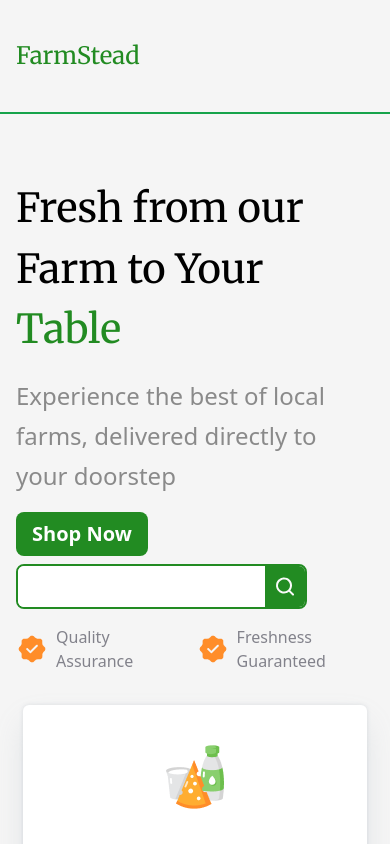
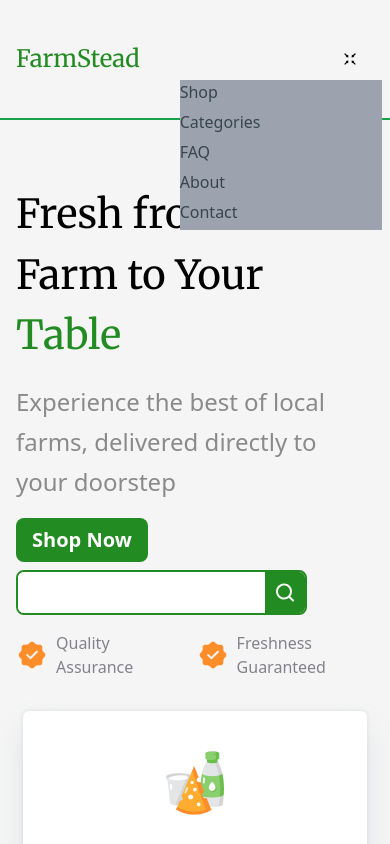
Before and after one commit to kelzzzcodes/FarmSteadvite, a React (Vite) app: page / in a window 390 px wide. Shown: the top 844 px of the page. Built offline with nearby package versions, Linux system fonts and the light colour scheme.

Commit message:
My first commit for this branch

```diff
--- a/src/components/Navbar.tsx
+++ b/src/components/Navbar.tsx
@@ -1,9 +1,41 @@
 import { navbarLinks } from '../constants'
 import { Link, useLocation } from 'react-router-dom'
 import vector from '../assets/Vector.png'
+import { CiMenuFries } from 'react-icons/ci'
+import { AiOutlineFullscreenExit } from 'react-icons/ai'
+
 import { Button } from './ui'
+import { useEffect, useState } from 'react'
 const Navbar = () => {
   const location = useLocation()
+  const [isMobile, setIsMobile] = useState(false)
+
+  const handleMobileMenu = () => {
+    if (window.innerWidth >= 754) {
+      setIsMobile(false)
+    } else {
+      setIsMobile(!isMobile)
+    }
+  }
+
+  useEffect(() => {
+    const updateIsMobile = () => {
+      if (window.innerWidth >= 754) {
+        setIsMobile(false)
+      }
+    }
+
+    // Check the screen width on component mount
+    updateIsMobile()
+
+    // Add event listener for window resize
+    window.addEventListener('resize', updateIsMobile)
+
+    // Clean up the event listener on component unmount
+    return () => {
+      window.removeEventListener('resize', updateIsMobile)
+    }
+  }, [])
 
   return (
     <nav className="w-full h-[120px] flex justify-between items-center py-10 px-4 sm:px-8 border-b-2 border-green-600">
@@ -29,6 +61,26 @@ const Navbar = () => {
           )
         })}
       </div>
+      {!isMobile && (
+        <div className="flex flex-col bg-gray-400 relative top-24 w-full left-10 ">
+          {navbarLinks.map((item) => {
+            const isActive = location.pathname === item.route
+            return (
+              <Link
+                key={item.label}
+                to={item.route}
+                className={`${
+                  isActive
+                    ? 'border-[#228B22]  text-[#228B22]  '
+                    : ' text-[#36454F] border-transparent '
+                } pb-1 border-b-2 `}
+              >
+                {item.label}
+              </Link>
+            )
+          })}
+        </div>
+      )}
       <div className=" hidden lg:flex gap-8 items-center ">
         <div className="relative">
           <span className=" absolute right-[-8px] top-[-10px] h-3 w-3 rounded-full bg-red-500"></span>
@@ -51,7 +103,10 @@ const Navbar = () => {
           </Button>
         </div>
       </div>
-        {/* <p>Hamburger Menu</p> */}
+      {/* <p>Hamburger Menu</p> */}
+      <div onClick={handleMobileMenu} className="flex mr-4 lg:hidden">
+        {isMobile ? <CiMenuFries size={19} /> : <AiOutlineFullscreenExit />}
+      </div>
     </nav>
   )
 }
--- a/src/components/ui/FeaturedProductCard.tsx
+++ b/src/components/ui/FeaturedProductCard.tsx
@@ -6,12 +6,11 @@ const FeaturedProductCard = ({
   oldPrice,
   newPrice,
   name,
-
 }: {
-  image: string,
-  oldPrice: number,
-  newPrice: number,
-  name: string,
+  image: string
+  oldPrice: number
+  newPrice: number
+  name: string
 }) => {
   return (
     <div className=" w-full h-[190px] bg-white/80 shadow-custom-combined flex flex-col px-4 rounded-md  mb-16 ">
@@ -19,21 +18,21 @@ const FeaturedProductCard = ({
       <div className=" flex items-center justify-between relative bottom-8">
         <div className="flex flex-col">
           <ul className="flex gap-1 text-sm font-semibold">
-            <li className='text-[#FF8D29]'>
-              <span>N</span>{oldPrice}
+            <li className="text-[#FF8D29] line-through">
+              N<span>{oldPrice}</span>
             </li>
-            <li className='text-[#82828B]'>
-              <span>N</span>{newPrice}
+            <li className="text-[#82828B]">
+              N<span>{newPrice}</span>
             </li>
           </ul>
-          <p className='text-lg text-[#192127]'>{name}</p>
+          <p className="text-lg text-[#192127]">{name}</p>
         </div>
         <Button
           href="/add"
           className="bg-[#228B22] p-2 rounded-lg "
           spanClassName="text-white"
         >
-          <GoPlus/>
+          <GoPlus />
         </Button>
       </div>
     </div>
```
